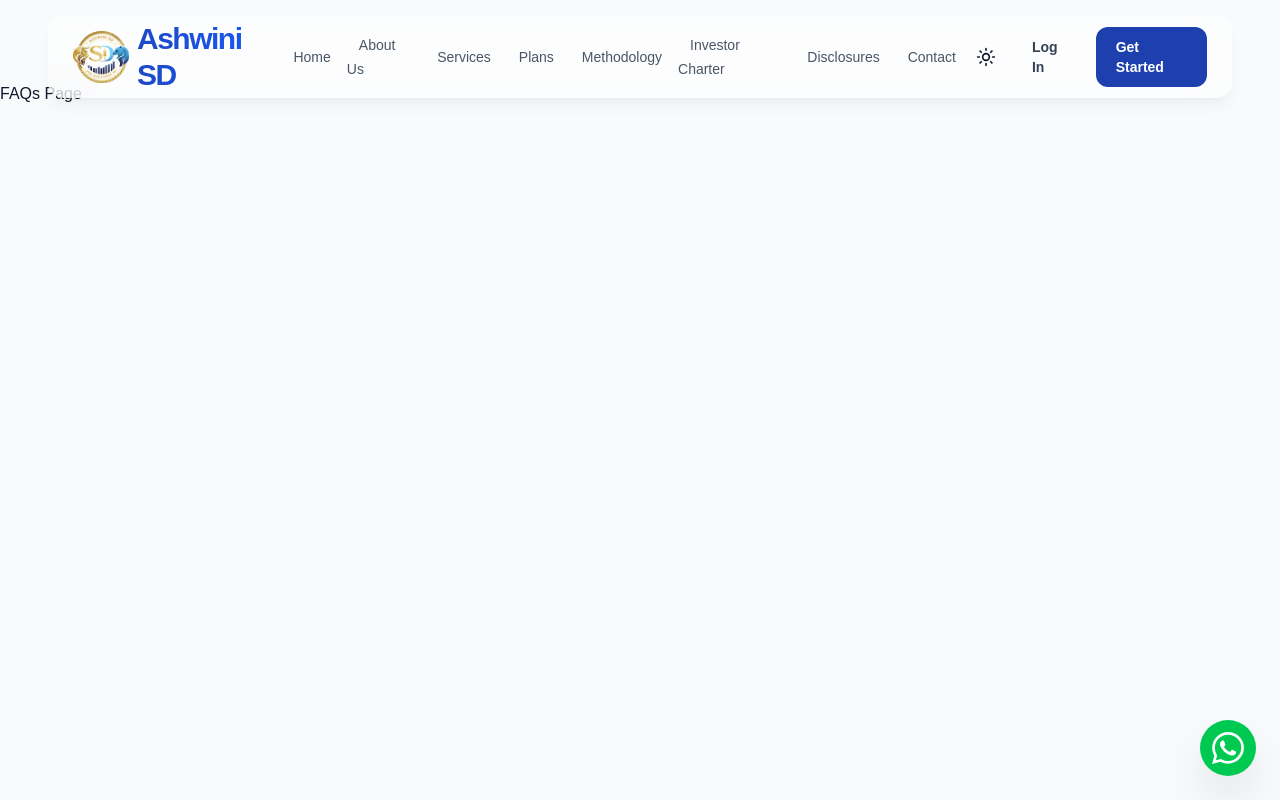
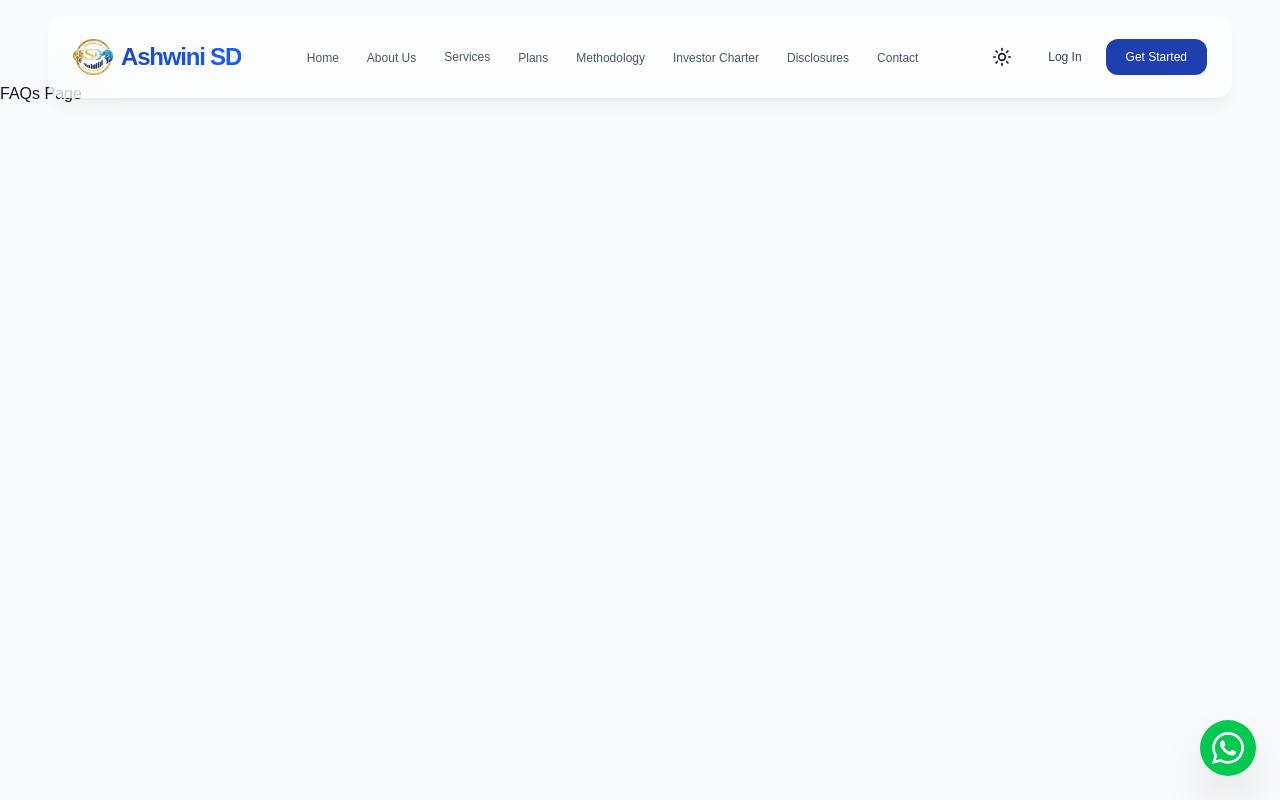
Before and after one commit to satyamsoni853/sebi, a Next.js app: page /faqs in a window 1280 px wide. Built offline with nearby package versions, Linux system fonts and the light colour scheme.

Commit message:
feat: Implement initial website structure with core sections, layout components, and UI elements.

```diff
--- a/src/app/page.tsx
+++ b/src/app/page.tsx
@@ -32,10 +32,10 @@ export default function Home() {
 
        <WorkshopsSection />
 
-      {/* <WhyChooseUs /> */}
-      {/* <ProcessSection /> */}
-      {/* <TestimonialsSection /> */}
-      {/* <FAQSection /> */}
+      <WhyChooseUs />
+      <ProcessSection />
+      <TestimonialsSection />
+      <FAQSection />
       <CTASection />
       <Footer />
     </main>
--- a/src/components/layout/navbar.tsx
+++ b/src/components/layout/navbar.tsx
@@ -34,14 +34,14 @@ export function Navbar() {
           <div className="flex items-center gap-6">
             <Link
               href="/"
-              className="flex items-center gap-2 font-black text-3xl tracking-tighter text-transparent bg-clip-text bg-linear-to-r from-primary to-blue-600 dark:from-blue-400 dark:to-blue-200"
+              className="flex items-center gap-2 font-black text-2xl tracking-tighter text-transparent bg-clip-text bg-linear-to-r from-primary to-blue-600 dark:from-blue-400 dark:to-blue-200"
             >
               <Image
                 src="/images/Ashwini SD.png"
                 alt="Ashwini SD Logo"
-                width={60}
-                height={60}
-                className="w-14 h-14 object-contain"
+                width={40}
+                height={40}
+                className="w-10 h-10 object-contain"
               />
               Ashwini SD
             </Link>
@@ -60,7 +60,7 @@ export function Navbar() {
                     >
                       <Link
                         href={link.href}
-                        className={`px-3 py-2 text-sm font-medium transition-colors hover:text-primary dark:hover:text-white flex items-center gap-1 ${
+                        className={`px-3 py-2 text-xs font-medium transition-colors hover:text-primary dark:hover:text-white flex items-center gap-1 ${
                           isActive || hoveredServices
                             ? "text-primary dark:text-white"
                             : "text-gray-600 dark:text-gray-400"
@@ -98,7 +98,7 @@ export function Navbar() {
                               <Link
                                 key={item.href}
                                 href={item.href}
-                                className="block px-4 py-2.5 rounded-lg text-sm font-medium text-gray-600 dark:text-gray-300 hover:bg-primary/5 hover:text-primary dark:hover:bg-white/5 dark:hover:text-white transition-all text-left"
+                                className="block px-4 py-2.5 rounded-lg text-xs font-medium text-gray-600 dark:text-gray-300 hover:bg-primary/5 hover:text-primary dark:hover:bg-white/5 dark:hover:text-white transition-all text-left"
                               >
                                 {item.label}
                               </Link>
@@ -111,7 +111,7 @@ export function Navbar() {
                   ) : (
                     <Link
                       href={link.href}
-                      className={`relative px-3 py-2 text-sm font-medium transition-colors hover:text-primary dark:hover:text-white ${
+                      className={`relative px-3 py-2 text-xs font-medium transition-colors hover:text-primary dark:hover:text-white ${
                         isActive
                           ? "text-primary dark:text-white"
                           : "text-gray-600 dark:text-gray-400"
@@ -145,13 +145,13 @@ export function Navbar() {
                 <>
                   <Link
                     href="/login"
-                    className="text-sm font-bold text-gray-700 dark:text-gray-300 hover:text-primary transition-colors px-3 py-2"
+                    className="text-xs font-medium text-gray-700 dark:text-gray-300 hover:text-primary transition-colors px-3 py-2"
                   >
                     Log In
                   </Link>
                   <Link
                     href="/signup"
-                    className="relative text-sm font-bold bg-primary text-white px-5 py-2.5 rounded-xl overflow-hidden group hover:shadow-lg hover:shadow-primary/25 transition-all duration-300"
+                    className="relative text-xs font-medium bg-primary text-white px-5 py-2.5 rounded-xl overflow-hidden group hover:shadow-lg hover:shadow-primary/25 transition-all duration-300"
                   >
                     <span className="relative z-10">Get Started</span>
                     <div className="absolute inset-0 bg-linear-to-r from-blue-600 to-indigo-600 opacity-0 group-hover:opacity-100 transition-opacity duration-300" />
@@ -187,7 +187,7 @@ export function Navbar() {
                 key={link.href}
                 href={link.href}
                 onClick={() => setIsMobileMenuOpen(false)}
-                className={`px-4 py-3 rounded-xl text-sm font-bold transition-colors ${
+                className={`px-4 py-3 rounded-xl text-xs font-bold transition-colors ${
                   pathname === link.href
                     ? "bg-primary/10 text-primary dark:bg-white/10 dark:text-white"
                     : "hover:bg-gray-100 dark:hover:bg-gray-800 text-gray-600 dark:text-gray-400"
@@ -206,14 +206,14 @@ export function Navbar() {
                 <Link
                   href="/login"
                   onClick={() => setIsMobileMenuOpen(false)}
-                  className="px-4 py-3 rounded-xl text-sm font-bold text-center hover:bg-gray-100 dark:hover:bg-gray-800 text-gray-700 dark:text-gray-300 transition-colors"
+                  className="px-4 py-3 rounded-xl text-xs font-bold text-center hover:bg-gray-100 dark:hover:bg-gray-800 text-gray-700 dark:text-gray-300 transition-colors"
                 >
                   Log In
                 </Link>
                 <Link
                   href="/signup"
                   onClick={() => setIsMobileMenuOpen(false)}
-                  className="px-4 py-3 rounded-xl text-sm font-bold text-center bg-primary text-white shadow-lg shadow-primary/20"
+                  className="px-4 py-3 rounded-xl text-xs font-bold text-center bg-primary text-white shadow-lg shadow-primary/20"
                 >
                   Get Started
                 </Link>
--- a/src/components/sections/about-section.tsx
+++ b/src/components/sections/about-section.tsx
@@ -28,6 +28,7 @@ export function AboutSection() {
             <Link
               href="/about"
               className="inline-flex items-center text-primary dark:text-blue-400 font-semibold hover:underline"
+              suppressHydrationWarning
             >
               Read Our Story <ArrowRight className="w-4 h-4 ml-2" />
             </Link>
--- a/src/components/sections/courses-preview.tsx
+++ b/src/components/sections/courses-preview.tsx
@@ -49,6 +49,7 @@ export function CoursesPreview() {
           <Link
             href="/courses"
             className="hidden md:flex px-6 py-3 bg-primary text-white rounded-lg hover:bg-primary/90 transition-colors items-center"
+            suppressHydrationWarning
           >
             View All Courses <ArrowRight className="w-4 h-4 ml-2" />
           </Link>
@@ -69,6 +70,7 @@ export function CoursesPreview() {
                 <Link
                   href="#"
                   className="text-primary dark:text-blue-400 font-medium hover:underline inline-flex items-center"
+                  suppressHydrationWarning
                 >
                   Learn More <ArrowRight className="w-4 h-4 ml-1" />
                 </Link>
@@ -81,6 +83,7 @@ export function CoursesPreview() {
           <Link
             href="/courses"
             className="inline-flex px-6 py-3 bg-primary text-secondary rounded-lg hover:bg-primary/90 transition-colors items-center"
+            suppressHydrationWarning
           >
             View All Courses <ArrowRight className="w-4 h-4 ml-2" />
           </Link>
--- a/src/components/sections/cta-section.tsx
+++ b/src/components/sections/cta-section.tsx
@@ -29,12 +29,14 @@ export function CTASection() {
             <Link
               href="/plans"
               className="px-8 py-4 bg-primary hover:bg-primary/90 text-white font-bold rounded-lg text-lg transition-colors"
+              suppressHydrationWarning
             >
               Explore Plans
             </Link>
             <Link
               href="/courses"
               className="px-8 py-4 bg-transparent border border-primary dark:border-gray-600 text-primary dark:text-gray-300 hover:bg-gray-50 dark:hover:bg-gray-800 font-bold rounded-lg text-lg transition-colors"
+              suppressHydrationWarning
             >
               Browse Courses
             </Link>
--- a/src/components/sections/hero-section.tsx
+++ b/src/components/sections/hero-section.tsx
@@ -67,12 +67,14 @@ export function HeroSection() {
                 <Link
                   href="/services"
                   className="w-full sm:w-auto px-8 py-4 rounded-xl bg-primary hover:bg-primary/90 text-secondary font-bold transition-all hover:scale-105 flex items-center justify-center gap-2 shadow-lg hover:shadow-primary/20 text-lg"
+                  suppressHydrationWarning
                 >
                   View Services <ArrowRight className="w-5 h-5" />
                 </Link>
                 <Link
                   href="/contact"
                   className="w-full sm:w-auto px-8 py-4 rounded-xl border-2 border-primary dark:border-gray-600 text-primary dark:text-gray-200 hover:bg-gray-100 dark:hover:bg-gray-800 transition-all font-bold text-lg"
+                  suppressHydrationWarning
                 >
                   Contact Us
                 </Link>
--- a/src/components/sections/workshops-section.tsx
+++ b/src/components/sections/workshops-section.tsx
@@ -83,6 +83,7 @@ export function WorkshopsSection() {
             <Link
               href="/workshops"
               className="hidden md:flex items-center gap-2 text-primary font-bold hover:gap-4 transition-all"
+              suppressHydrationWarning
             >
               View Full Schedule <ArrowRight className="w-5 h-5" />
             </Link>
@@ -181,6 +182,7 @@ export function WorkshopsSection() {
           <Link
             href="/workshops"
             className="inline-flex items-center gap-2 text-primary font-bold"
+            suppressHydrationWarning
           >
             View Full Schedule <ArrowRight className="w-5 h-5" />
           </Link>
--- a/src/components/ui/service-card.tsx
+++ b/src/components/ui/service-card.tsx
@@ -51,6 +51,7 @@ export function ServiceCard({
           <Link
             href="/contact"
             className="flex items-center justify-center w-full px-4 py-3 bg-gray-50 dark:bg-gray-800 text-foreground font-bold rounded-xl group-hover:bg-primary group-hover:text-white transition-all duration-300"
+            suppressHydrationWarning
           >
             Enquire Now{" "}
             <ArrowRight className="w-4 h-4 ml-2 transform group-hover:translate-x-1 transition-transform" />
--- a/src/components/ui/whatsapp-button.tsx
+++ b/src/components/ui/whatsapp-button.tsx
@@ -11,6 +11,7 @@ export function WhatsAppButton() {
       rel="noopener noreferrer"
       className="fixed bottom-6 right-6 z-50 flex items-center justify-center w-14 h-14 bg-green-500 hover:bg-green-600 text-white rounded-full shadow-2xl transition-transform hover:scale-110 animate-bounce-slow"
       aria-label="Chat on WhatsApp"
+      suppressHydrationWarning
     >
       {/* Simple WhatsApp-like Icon using MessageCircle as base, or custom SVG if preferred.
           Using SVG for better brand recognition. */}
```
Also changed, not shown: src/components/layout/footer.tsx (+39 -6 lines).
